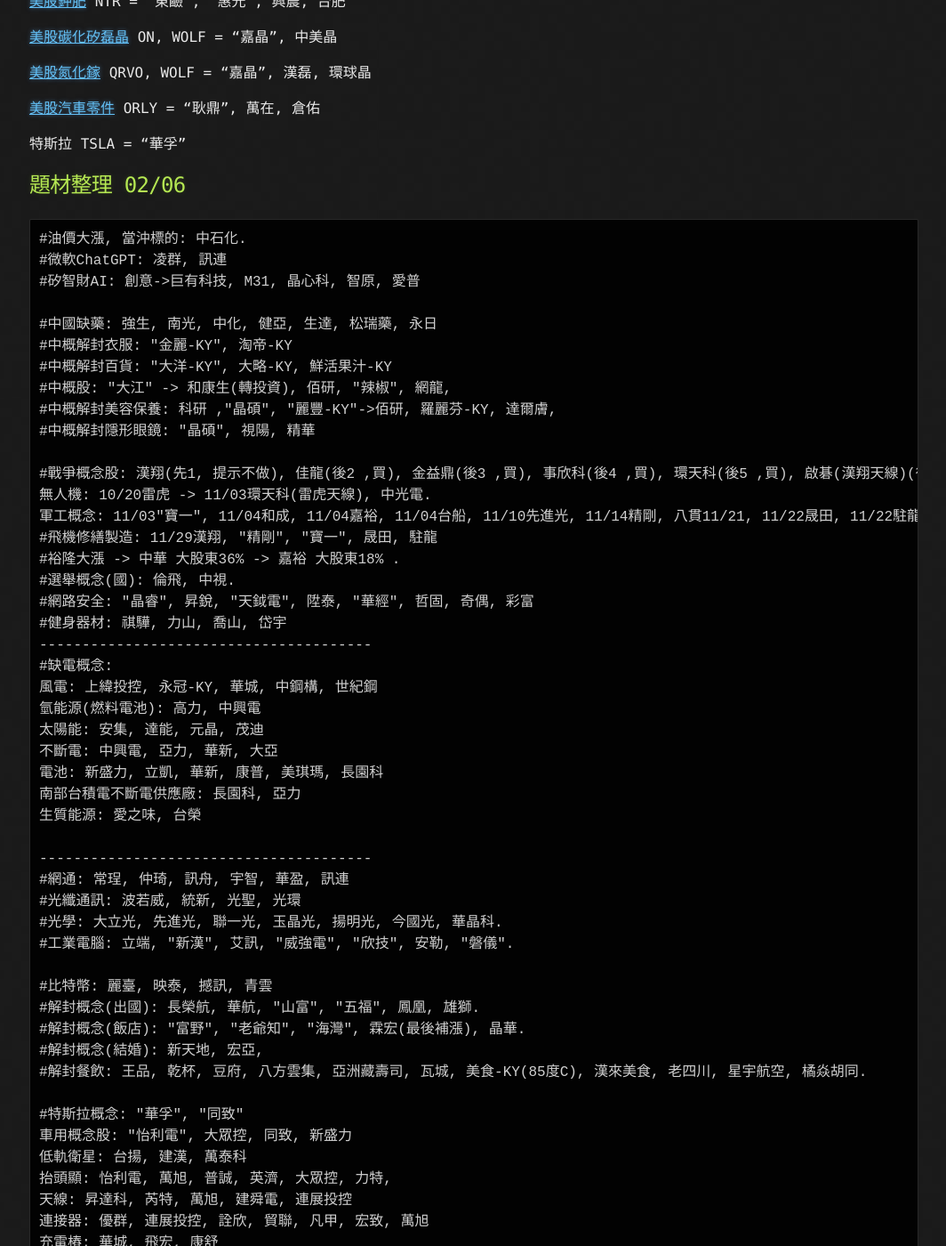
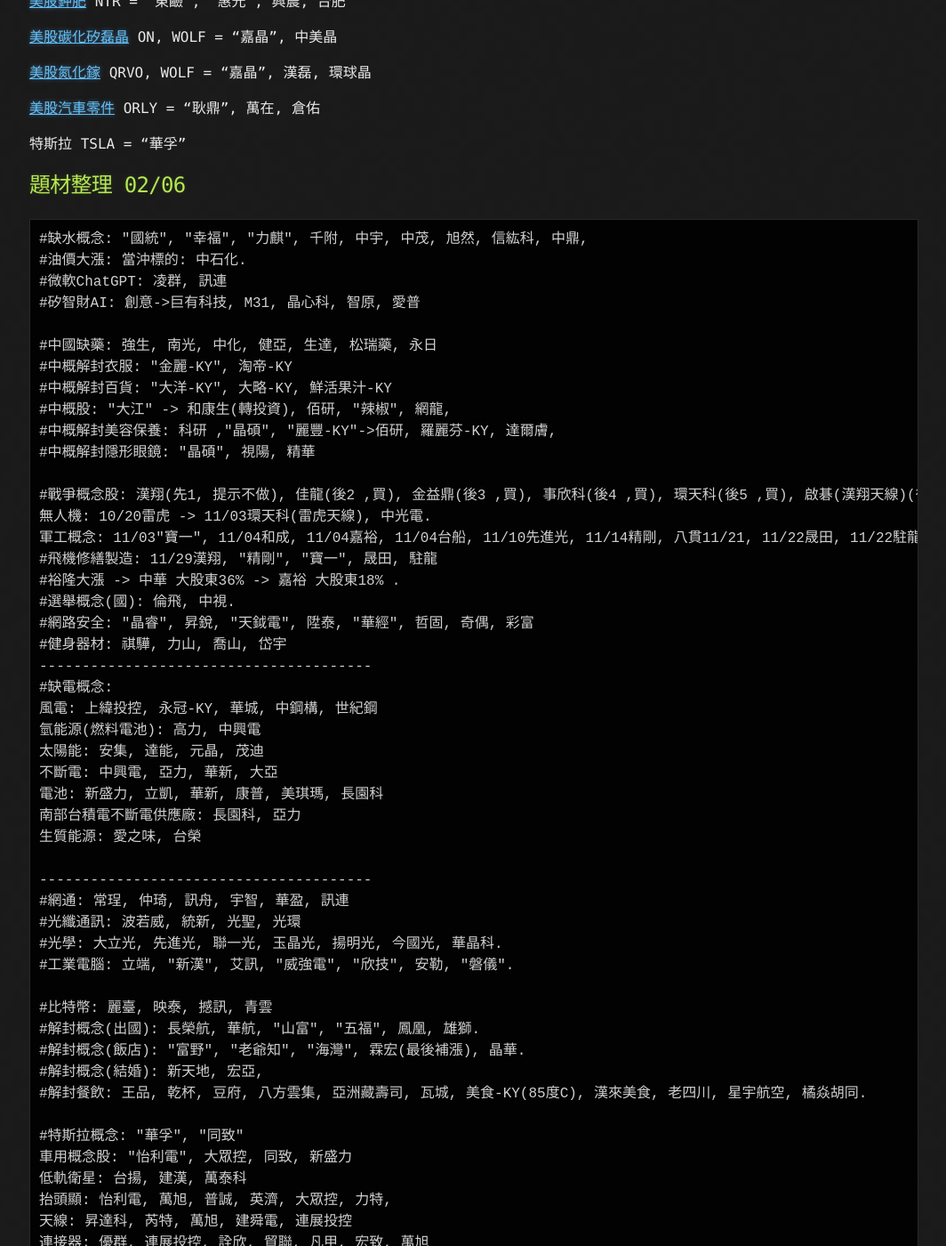
Before and after one commit to lepg5487/Stock_God, a Jekyll site: the page built from index.md, in a window 1280 px wide and 1400 px high, scrolled down 82013 px. Shown: the whole window at 89% size, without its empty margins (107-1171 px from the left). Built offline with Jekyll 4.4.1, drawn with Linux system fonts in a browser that asks for light colours; our own code applies the rules of GitHub Pages for plain Markdown files; some of the changed text lies outside the part shown.

Commit message:
Update index.md

````diff
--- a/index.md
+++ b/index.md
@@ -3325,7 +3325,8 @@
 
 ## 題材整理 02/06
 ```
-#油價大漲, 當沖標的: 中石化.
+#缺水概念: "國統", "幸福", "力麒", 千附, 中宇, 中茂, 旭然, 信紘科, 中鼎,
+#油價大漲: 當沖標的: 中石化.
 #微軟ChatGPT: 凌群, 訊連
 #矽智財AI: 創意->巨有科技, M31, 晶心科, 智原, 愛普
 
````
